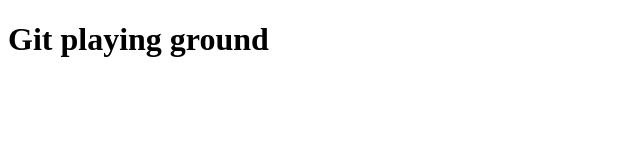
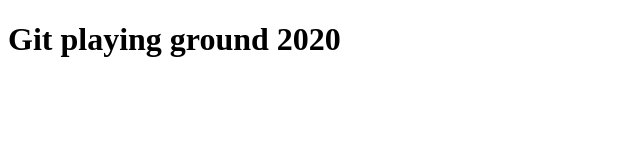
Before and after one commit to samalo/JS_MASTER_2020, a plain HTML site: page index.html in a window 1280 px wide. Shown: the whole page, without its empty margins (0-640 px from the left). Drawn offline with Linux system fonts and the light colour scheme.

Commit message:
Changing title

```diff
--- a/index.html
+++ b/index.html
@@ -6,6 +6,6 @@
   <title>Git+Github</title>
 </head>
 <body>
-  <h1>Git playing ground</h1>
+  <h1>Git playing ground 2020</h1>
 </body>
 </html>
```
